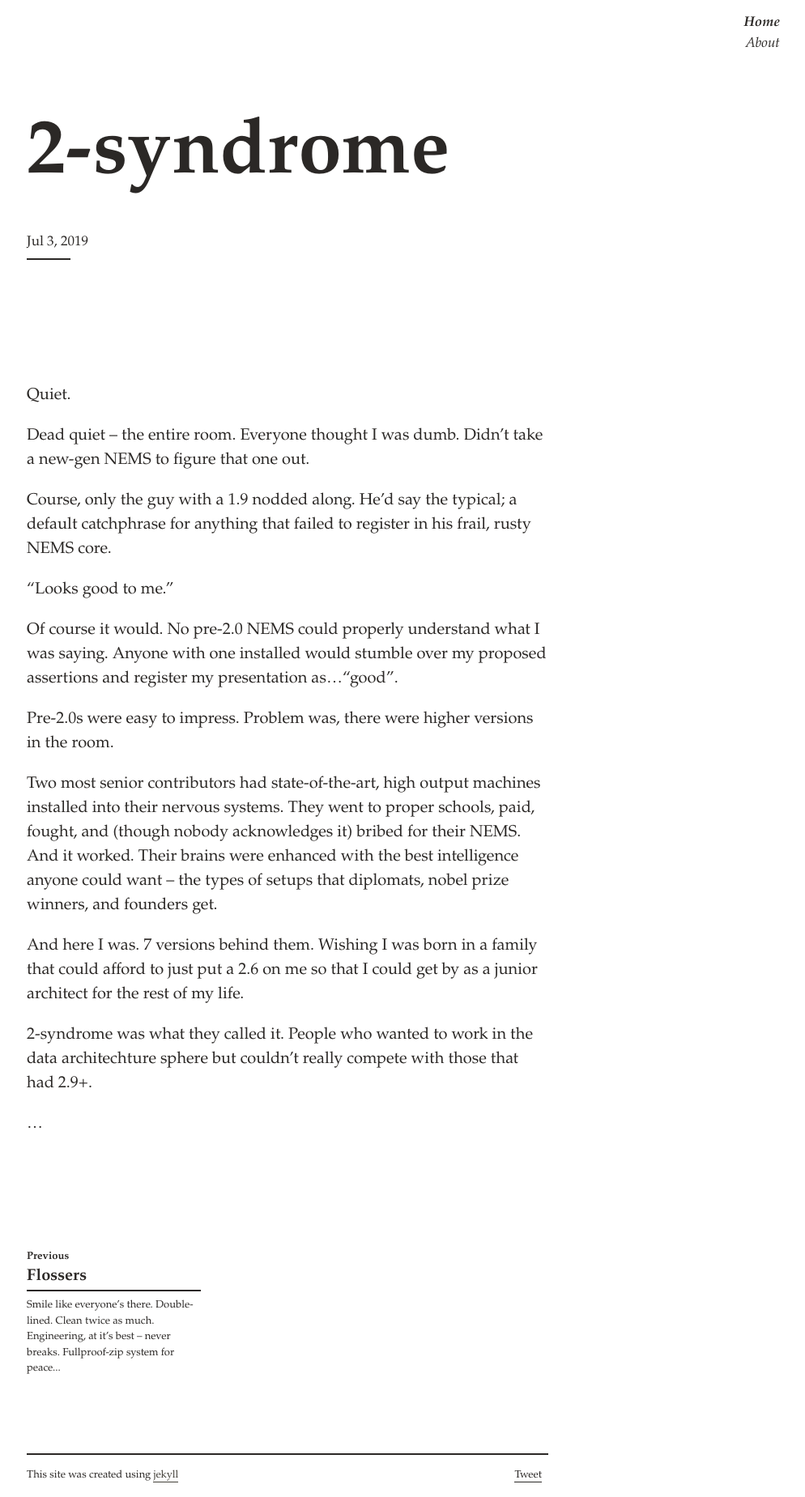
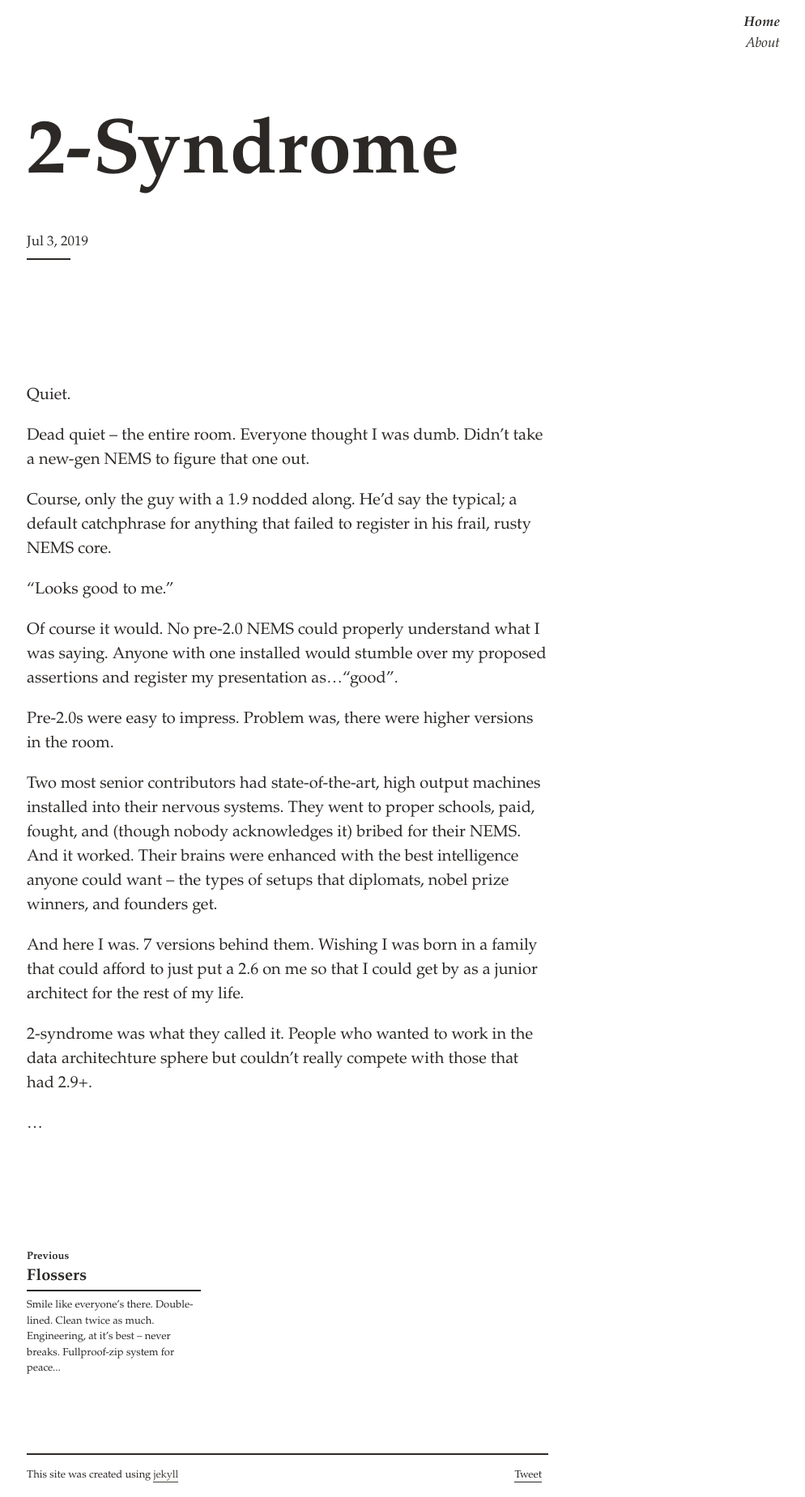
Before and after one commit to svvchen/nervxious, a Jekyll site: the page built from _posts/2019-07-02-twosyndrome.markdown, in a window 1280 px wide. Shown: the whole page at 81% size, without its empty margins (285-1279 px from the left). Built offline with Jekyll 4.4.1, drawn with Linux system fonts in a browser that asks for light colours; comment, search, counter and statistics services are not loaded.

```diff
--- a/_posts/2019-07-02-Twosyndrome.markdown
+++ b/_posts/2019-07-02-twosyndrome.markdown
@@ -1,6 +1,6 @@
 ---
 layout: post
-title:  "2-syndrome"
+title:  "2-Syndrome"
 date:   2019-07-02 20:26:58 -0700
 categories: Short
 ---
```
